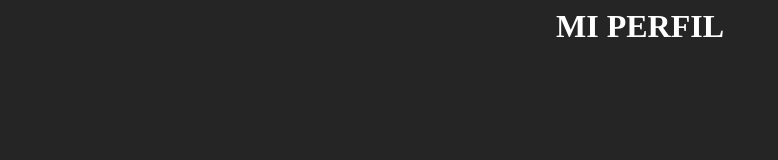
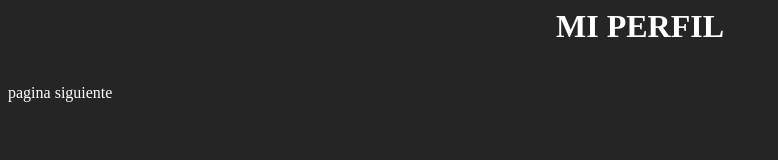
Before and after one commit to minotauto/minotauto, a plain HTML site: page index.html in a window 1280 px wide. Shown: the whole page, without its empty margins (0-778 px from the left). Drawn offline with Linux system fonts and the light colour scheme.

Commit message:
se añadio la etiqueta a

```diff
--- a/index.html
+++ b/index.html
@@ -8,5 +8,6 @@
 		MI PERFIL
 	</h1>
 	<br>
+	<a>pagina siguiente</a>
 	</body>
 </html>
```
